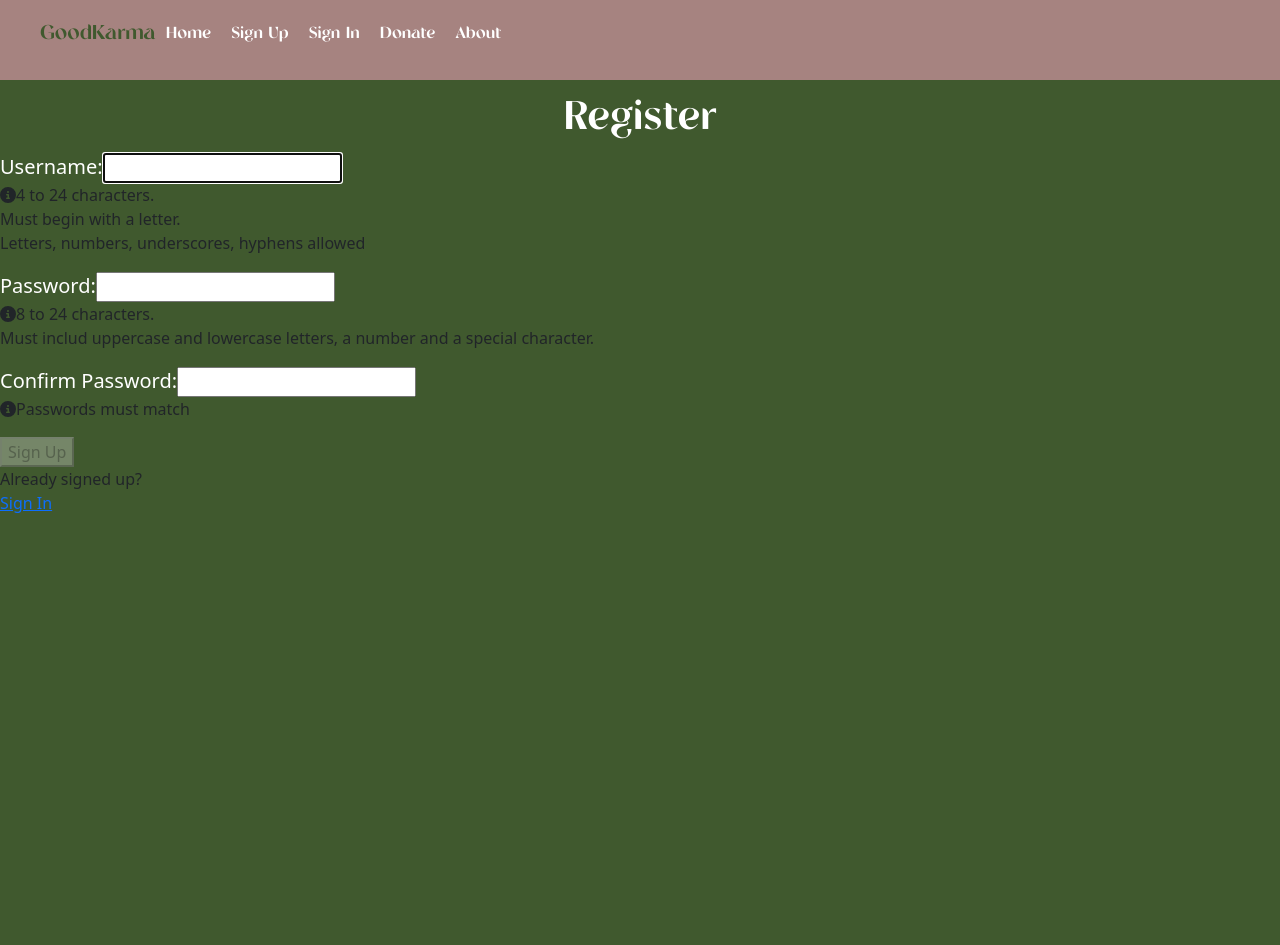
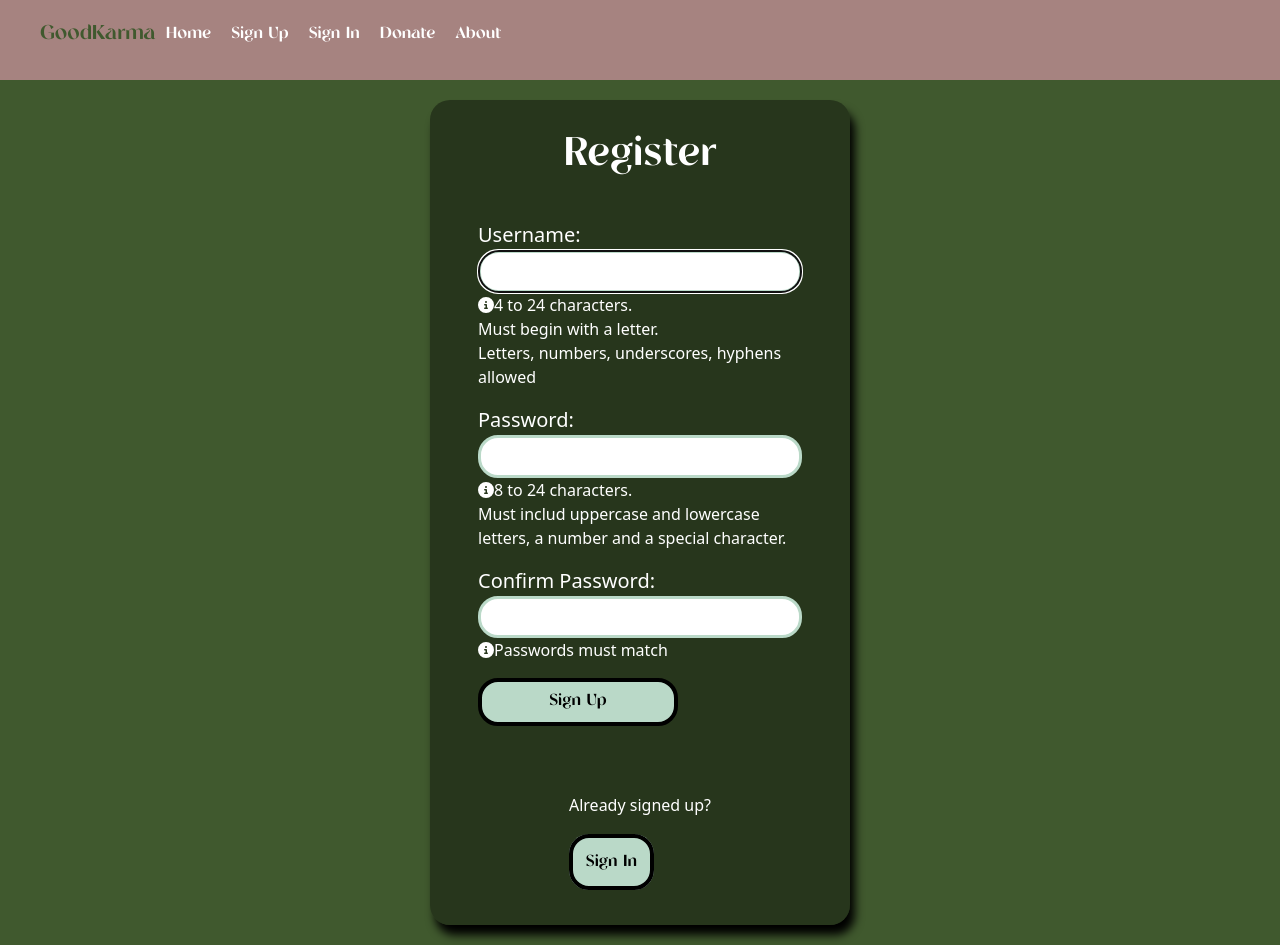
Before and after one commit to AnnieRae1111/Giveback-app-front-end, a React (Create React App) app: page /signup in a window 1280 px wide. Before the commit the page ends 800 px from the top, so only its background shows below. Built offline with nearby package versions, Linux system fonts and the light colour scheme; no server answers.

Commit message:
register component styled'

```diff
--- a/src/components/authentication/Signup.js
+++ b/src/components/authentication/Signup.js
@@ -76,7 +76,8 @@ useEffect(()=>{
 const handleSubmit = async (e) => {
     e.preventDefault()
     const localUrl = `http://localhost:8000/api/users/signup`
-    const signUpUrl ='https://desolate-reaches-56728.herokuapp.com/api/users/signup'
+    // const signUpUrl ='https://desolate-reaches-56728.herokuapp.com/api/users/signup'
+    const signUpUrl='https://desolate-reaches-56728.herokuapp.com/api/users/signup'
     //if signup button enabled with hacker
     // const v1=USER_REGEX.test(user)
     // const v2=PWD_REGEX.test(pwd)
@@ -91,7 +92,7 @@ const handleSubmit = async (e) => {
         password: pwd
     }
     try{
-        const response = await axios.post(localUrl, newUser,
+        const response = await axios.post(signUpUrl, newUser,
             {
             headers: {'Content-Type':'application/json'}
             // withCredentials: true
@@ -110,8 +111,9 @@ const handleSubmit = async (e) => {
 }
     return(
         <>
+
         {success ? (
-            <section>
+            <section className='signup-section'>
                 <h1> Sign Up Successful!</h1>
                 <p>
                     <Link to="/signin">Sign In</Link>
@@ -198,16 +200,17 @@ const handleSubmit = async (e) => {
                     <FontAwesomeIcon icon={faInfoCircle}/>
                     Passwords must match
                 </p>
-                <button disabled={!validName || !validPwd || !validMatch ? true : false}>Sign Up</button>
+                <button className="signup-button" disabled={!validName || !validPwd || !validMatch ? true : false}>Sign Up</button>
             </form>
-            <p>
+            <p className="already-signedup">
                 Already signed up? <br/>
                 <span className="line">
-                    <Link to="/signin">Sign In</Link>
+                    <Link className="signup-link-two" to="/signin">Sign In</Link>
                 </span>
             </p>
         </section>
-          )}
+        )}
+
         </>
     );
 }
--- a/src/css/SignUp.css
+++ b/src/css/SignUp.css
@@ -1,3 +1,89 @@
 .hide{
     display:none;
 }
+
+/* .signup-section{ */
+    /* display:flex; */
+    /* align-items: center;
+    justify-content: center;
+} */
+
+form{
+    display:flex;
+    justify-content: center;
+    flex-direction: column;
+    padding:2rem;
+
+
+
+}
+
+/* .form-container{
+    display:flex;
+    align-items: center;
+    justify-content: center;
+    flex-direction: column;
+} */
+
+input{
+    border:3px solid #BAD9C8;
+    padding:.4rem;
+    border-radius:20px;
+
+}
+
+section {
+    width: 100%;
+    max-width: 420px;
+    min-height: 400px;
+    display: flex;
+    flex-direction: column;
+    justify-content: center;
+    align-items: center;
+    padding: 1rem;
+    background-color: rgba(0,0,0,0.4);
+    margin:20px auto;
+    border-radius: 20px;
+
+    box-shadow: 5px 10px 10px black;
+}
+
+.already-signedup{
+    color:white;
+    display:flex;
+    flex-direction: column;
+    margin:35px;
+
+}
+
+.line{
+    color:white;
+    text-decoration: none;
+    margin-top: 30px;
+}
+
+a.signup-link-two{
+    text-decoration: none;
+    background-color :#BAD9C8;
+    padding:.8rem;
+    color:black;
+    border: 4px solid black;
+    text-decoration: none;
+    font-family: tangerineregular;
+    border-radius: 20px;
+}
+
+.instructions,
+.offscreen{
+    color:white;
+}
+
+.signup-button{
+    width:200px;
+    background-color:#BAD9C8;
+    color:black;
+    font-family: tangerineregular;
+    border: 4px solid black;
+    border-radius: 20px;
+    padding:.5rem;
+}
```
